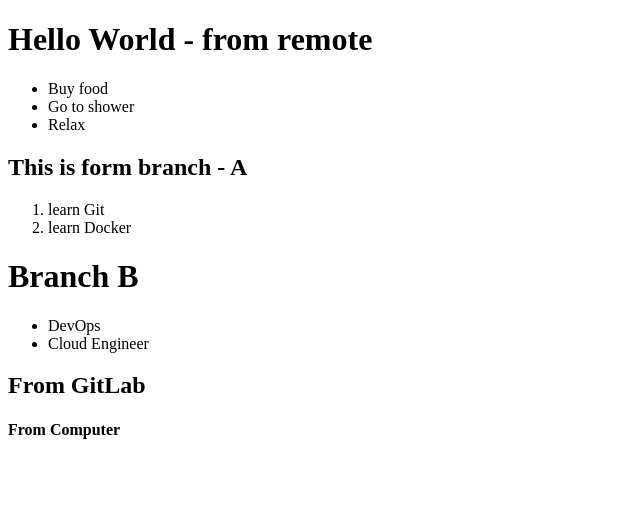
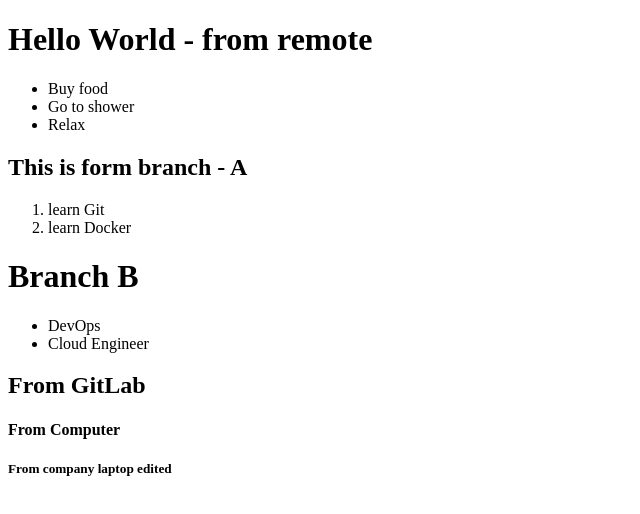
Before and after one commit to cftiangco/git-tutorial, a plain HTML site: page index.html in a window 1280 px wide. Shown: the whole page, without its empty margins (0-640 px from the left). Drawn offline with Linux system fonts and the light colour scheme.

Commit message:
Update index.html

```diff
--- a/index.html
+++ b/index.html
@@ -31,5 +31,7 @@
     <h2>From GitLab</h2>
 
     <h4>From Computer</h4>
+
+    <h5>From company laptop edited</h5>
 </body>
 </html>
```
